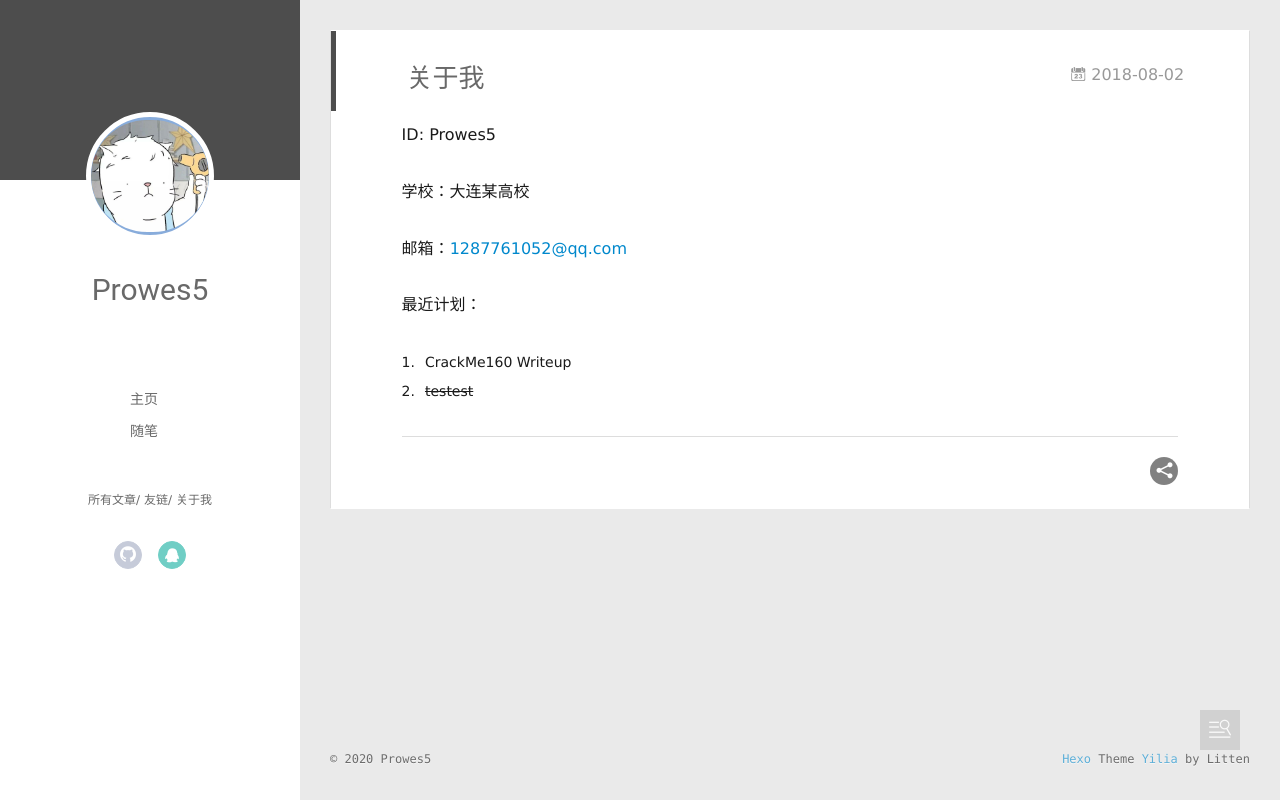
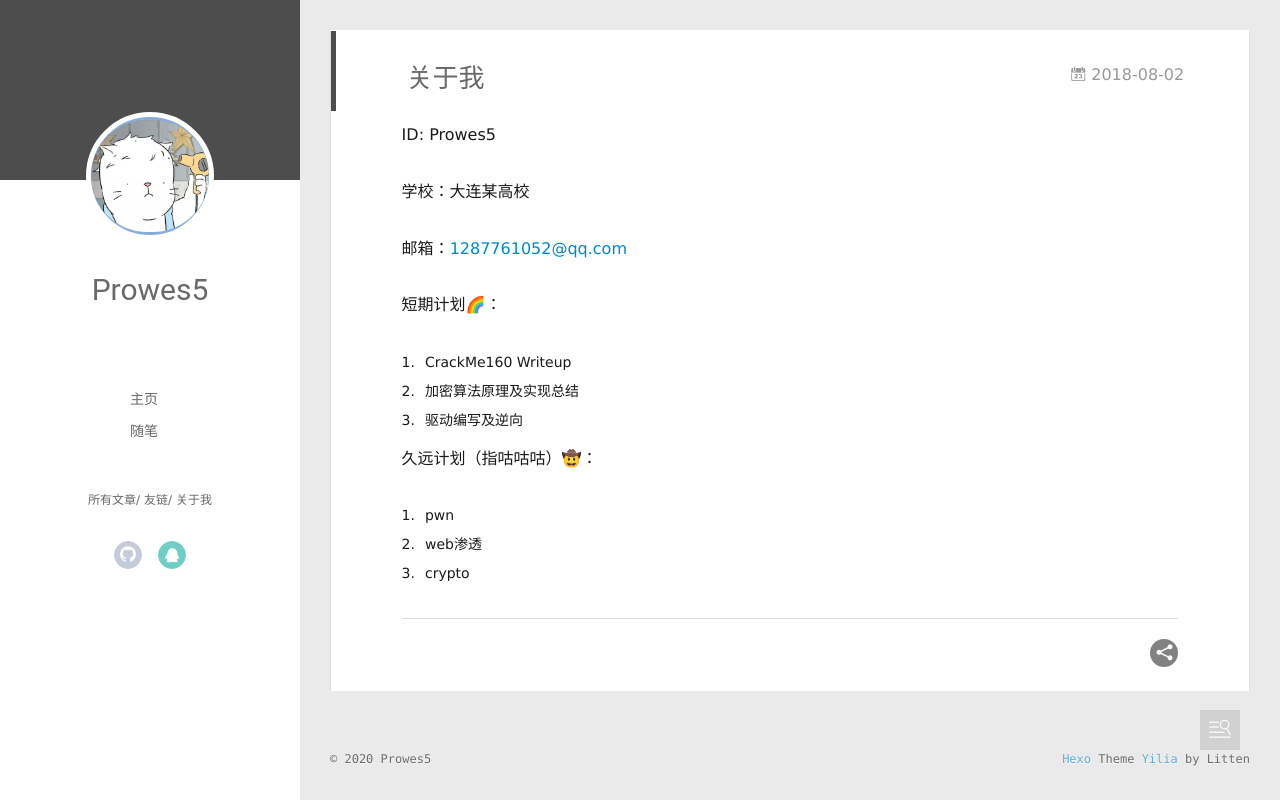
Before and after one commit to Prowes5/Prowes5.github.io, a plain HTML site: page about-me/index.html in a window 1280 px wide. Drawn offline with nearby package versions, Linux system fonts and the light colour scheme; some packages are replaced by stand-ins of ours.

Commit message:
站点更新:2020-12-08 22:02:29

```diff
--- a/about-me/index.html
+++ b/about-me/index.html
@@ -8,17 +8,17 @@
   <link rel="dns-prefetch" href="http://yoursite.com">
   <title>关于我 | Prowes5&#39;s Blog</title>
   <meta name="viewport" content="width=device-width, initial-scale=1, maximum-scale=1">
-  <meta name="description" content="ID: Prowes5  学校：大连某高校 邮箱：1287761052@qq.com 最近计划：  CrackMe160 Writeup testest">
+  <meta name="description" content="ID: Prowes5  学校：大连某高校 邮箱：1287761052@qq.com 短期计划🌈：  CrackMe160 Writeup 加密算法原理及实现总结 驱动编写及逆向  久远计划（指咕咕咕）🤠：  pwn web渗透 crypto">
 <meta property="og:type" content="website">
 <meta property="og:title" content="关于我">
 <meta property="og:url" content="http://yoursite.com/about-me/index.html">
 <meta property="og:site_name" content="Prowes5&#39;s Blog">
-<meta property="og:description" content="ID: Prowes5  学校：大连某高校 邮箱：1287761052@qq.com 最近计划：  CrackMe160 Writeup testest">
+<meta property="og:description" content="ID: Prowes5  学校：大连某高校 邮箱：1287761052@qq.com 短期计划🌈：  CrackMe160 Writeup 加密算法原理及实现总结 驱动编写及逆向  久远计划（指咕咕咕）🤠：  pwn web渗透 crypto">
 <meta property="og:locale" content="default">
-<meta property="og:updated_time" content="2020-12-08T13:44:45.962Z">
+<meta property="og:updated_time" content="2020-12-08T14:02:18.930Z">
 <meta name="twitter:card" content="summary">
 <meta name="twitter:title" content="关于我">
-<meta name="twitter:description" content="ID: Prowes5  学校：大连某高校 邮箱：1287761052@qq.com 最近计划：  CrackMe160 Writeup testest">
+<meta name="twitter:description" content="ID: Prowes5  学校：大连某高校 邮箱：1287761052@qq.com 短期计划🌈：  CrackMe160 Writeup 加密算法原理及实现总结 驱动编写及逆向  久远计划（指咕咕咕）🤠：  pwn web渗透 crypto">
 
     <link rel="alternative" href="/atom.xml" title="Prowes5&#39;s Blog" type="application/atom+xml">
 
@@ -169,10 +169,17 @@
         <p>ID: Prowes5 </p>
 <p>学校：大连某高校</p>
 <p>邮箱：<a href="mailto:1287761052@qq.com" target="_blank" rel="noopener">1287761052@qq.com</a></p>
-<p>最近计划：</p>
+<p>短期计划🌈：</p>
 <ol>
 <li>CrackMe160 Writeup</li>
-<li><del>testest</del></li>
+<li>加密算法原理及实现总结</li>
+<li>驱动编写及逆向</li>
+</ol>
+<p>久远计划（指咕咕咕）🤠：</p>
+<ol>
+<li>pwn</li>
+<li>web渗透</li>
+<li>crypto</li>
 </ol>
 
 
```
